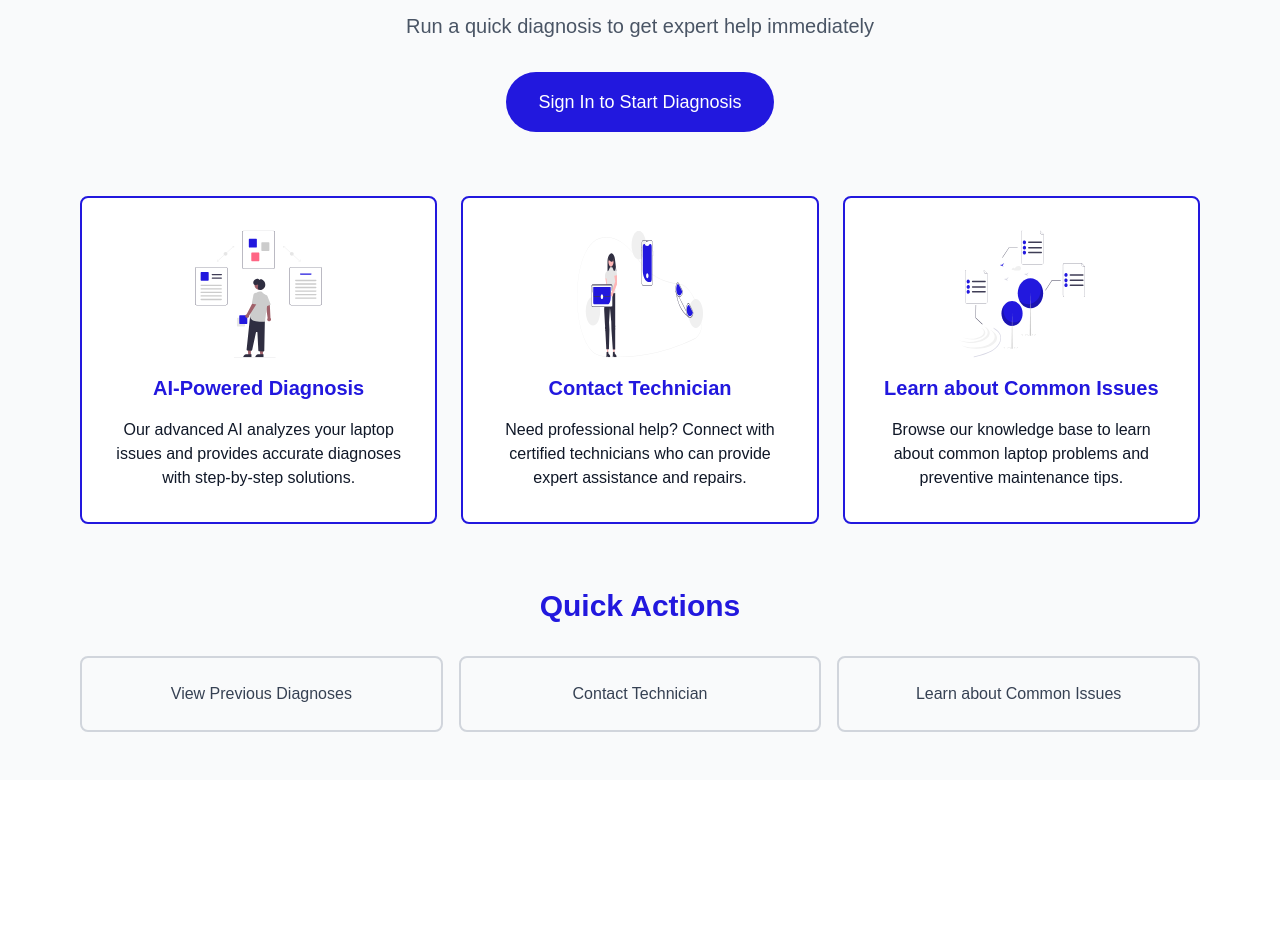
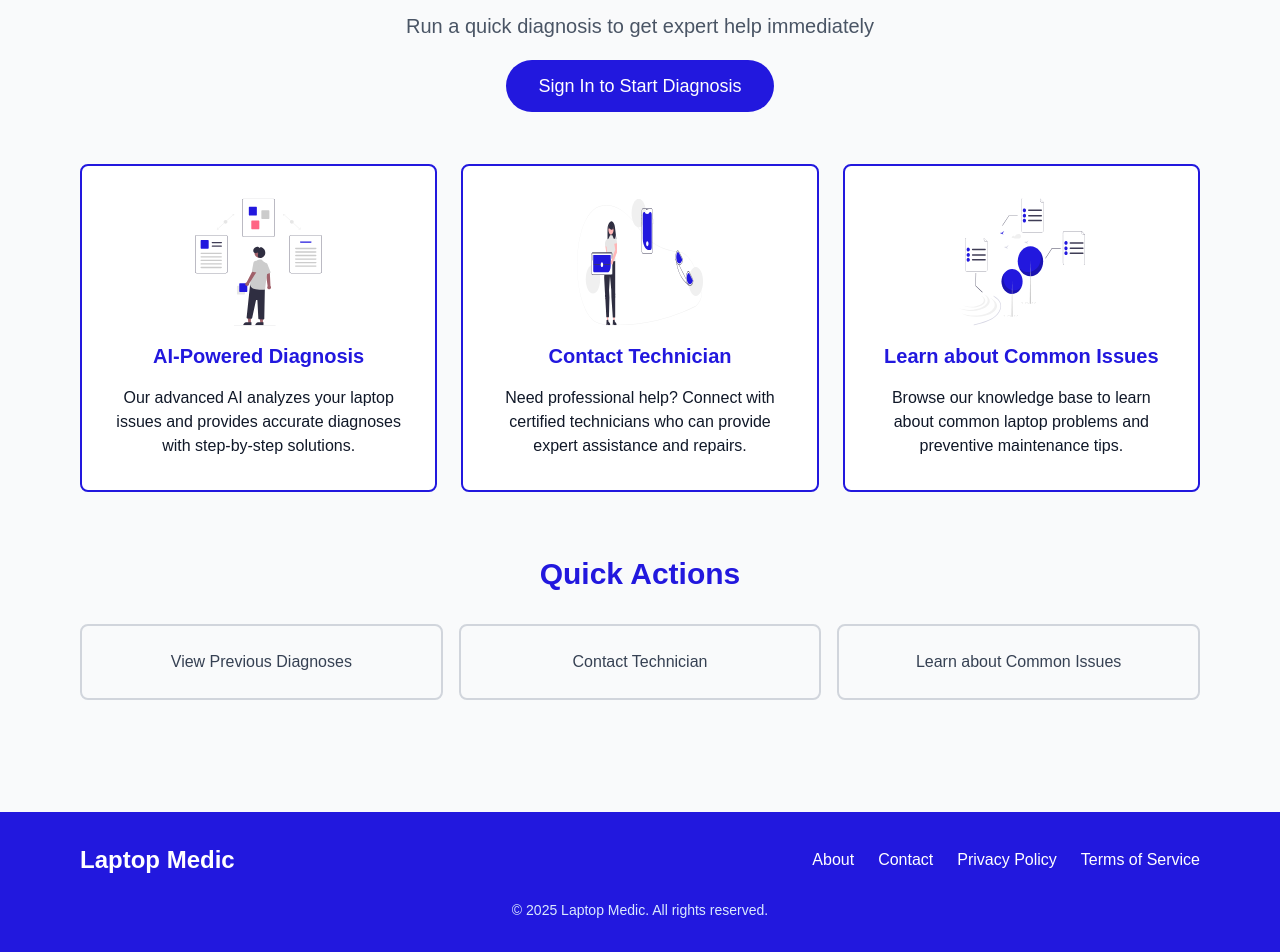
Before and after one commit to Abdul-luh/laptopMedic, a Next.js app: page / in a window 1280 px wide. Shown: the part 201-1153 px from the top of the page. Before the commit the page ends 981 px from the top, so only its background shows below. Built offline with nearby package versions, Linux system fonts and the light colour scheme; no server answers.

Commit message:
rectified mobile navbar rendering

```diff
--- a/components/ClientLayout.tsx
+++ b/components/ClientLayout.tsx
@@ -3,9 +3,9 @@
 
 import { usePathname } from 'next/navigation';
 import { useAuth } from '@/contexts/AuthContext';
-import PageHeader from '@/components/Header';
+import PageHeader from '@/components/Header'; // Changed from PageHeader to Header
 import DashboardHeader from '@/components/DashboardHeader';
-import AdminHeader from '@/components/AdminHeader';
+// import AdminHeader from '@/components/AdminHeader';
 import LoadingSpinner from "@/components/LoadingSpinner"
 
 interface ClientLayoutProps {
@@ -35,9 +35,9 @@ export default function ClientLayout({ children }: ClientLayoutProps) {
                           pathname?.startsWith('/history') ||
                           pathname?.startsWith('/profile');
 
-  const isAdminPage = pathname?.startsWith('/admin');
+  // const isAdminPage = pathname?.startsWith('/admin');
 
-  const isEngineerPage = pathname?.startsWith('/engineer');
+  // const isEngineerPage = pathname?.startsWith('/engineer');
 
   // Render different headers based on the current page
   const renderHeader = () => {
@@ -51,19 +51,19 @@ export default function ClientLayout({ children }: ClientLayoutProps) {
       return <PageHeader />;
     }
 
-    if (isAuthenticated) {
-      if (isAdminPage && user?.role === 'admin') {
-        return <AdminHeader user={user} />;
-      }
-
-      if (isEngineerPage && (user?.role === 'engineer' || user?.role === 'admin')) {
-        return <AdminHeader user={user} />; // You can create separate EngineerHeader if needed
-      }
-
+    // if (isAuthenticated) {
+    //   if (isAdminPage && user?.role === 'admin') {
+    //     return <AdminHeader user={user} />;
+    //   }
+    //
+    //   if (isEngineerPage && (user?.role === 'engineer' || user?.role === 'admin')) {
+    //     return <AdminHeader user={user} />; // You can create separate EngineerHeader if needed
+    //   }
+    //
       if (isDashboardPage || isPublicPage) {
         return <DashboardHeader />;
       }
-    }
+    // }
 
     // Fallback to public header
     return <PageHeader />;
@@ -72,7 +72,7 @@ export default function ClientLayout({ children }: ClientLayoutProps) {
   return (
     <>
       {renderHeader()}
-      <main className={isAuthPage ? '' : 'min-h-screen'}>
+      <main className={pathname?.startsWith('/login') || pathname?.startsWith('/register') || pathname?.startsWith('/forgot-password') ? '' : 'min-h-screen'}>
         {children}
       </main>
     </>
--- a/components/Header.tsx
+++ b/components/Header.tsx
@@ -87,7 +87,7 @@ export default function PageHeader() {
                   href="/about"
               className="px-4 py-2 text-gray-700 hover:text-blue-600 hover:bg-gray-50 rounded-lg transition-colors"
                 >
-                  about
+                  About
                 </Link>
                 <Link
                   href="/login"
--- a/components/HomePage.tsx
+++ b/components/HomePage.tsx
@@ -2,10 +2,10 @@
 "use client";
 
 import React, { useEffect, useState } from "react";
-import { Brain, Headphones, BookOpen } from "lucide-react";
 import Link from "next/link";
 import { useAuth } from "@/contexts/AuthContext";
 import Image from "next/image";
+
 
 
 export default function HomePage() {
@@ -48,7 +48,7 @@ export default function HomePage() {
     <div className="min-h-screen bg-gray-50">
 
       {isWakingUp && (
-        <div className="fixed top-4 right-4 bg-blue-100 border border-blue-400 text-blue-700 px-3 py-2 rounded z-50">
+        <div className="fixed top-20 right-4 bg-blue-100 border border-blue-400 text-blue-700 px-3 py-2 rounded z-50">
           Waking up backend service...
         </div>
       )}
@@ -62,13 +62,22 @@ export default function HomePage() {
           <p className="text-xl text-gray-600 mb-8 max-w-2xl mx-auto">
             Run a quick diagnosis to get expert help immediately
           </p>
-          <button
-            // onClick={handleStartDiagnosis}
-            disabled={isLoading}
-            className="bg-[#2218DE] hover:bg-[#2218DE]/80 disabled:bg-gray-500 disabled:cursor-not-allowed text-white px-8 py-4 text-lg rounded-full transition-colors duration-200 font-medium"
-          >
-            {isLoading ? 'Loading...' : isAuthenticated ? 'Start Diagnosis' : 'Sign In to Start Diagnosis'}
-          </button>
+             {isAuthenticated ? (
+              <Link
+                href="/diagnose"
+                className="bg-[#2218DE] hover:bg-[#2218DE]/80 disabled:bg-gray-500 disabled:cursor-not-allowed text-white px-8 py-4 text-lg rounded-full transition-colors duration-200 font-medium"
+              >
+                Start Diagnosis
+              </Link>
+            ) : (
+              <Link
+                href="/login"
+                className="bg-[#2218DE] hover:bg-[#2218DE]/80 disabled:bg-gray-500 disabled:cursor-not-allowed text-white px-8 py-4 text-lg rounded-full transition-colors duration-200 font-medium"
+              >
+                Sign In to Start Diagnosis
+              </Link>
+            )}
+
         </div>
 
 
@@ -160,7 +169,38 @@ export default function HomePage() {
             </button>
           </div>
         </div>
+
+
       </div>
+        {/* Footer */}
+        <footer className="bg-[#2218DE] w-full text-white py-8 mt-16">
+          <div className="max-w-6xl mx-auto px-4 text-center">
+            <div className="flex flex-col md:flex-row justify-between items-center mb-6">
+              <div className="mb-4 md:mb-0">
+                <Link href="/" className="text-2xl font-bold">
+                  Laptop Medic
+                </Link>
+              </div>
+              <nav className="flex flex-wrap justify-center space-x-6">
+                <Link href="/about" className="hover:text-blue-200 transition-colors">
+                  About
+                </Link>
+                <Link href="/contact" className="hover:text-blue-200 transition-colors">
+                  Contact
+                </Link>
+                <Link href="/privacy" className="hover:text-blue-200 transition-colors">
+                  Privacy Policy
+                </Link>
+                <Link href="/terms" className="hover:text-blue-200 transition-colors">
+                  Terms of Service
+                </Link>
+              </nav>
+            </div>
+            <p className="text-sm text-blue-100">
+              &copy; {new Date().getFullYear()} Laptop Medic. All rights reserved.
+            </p>
+          </div>
+        </footer>
     </div>
   );
 }
```
